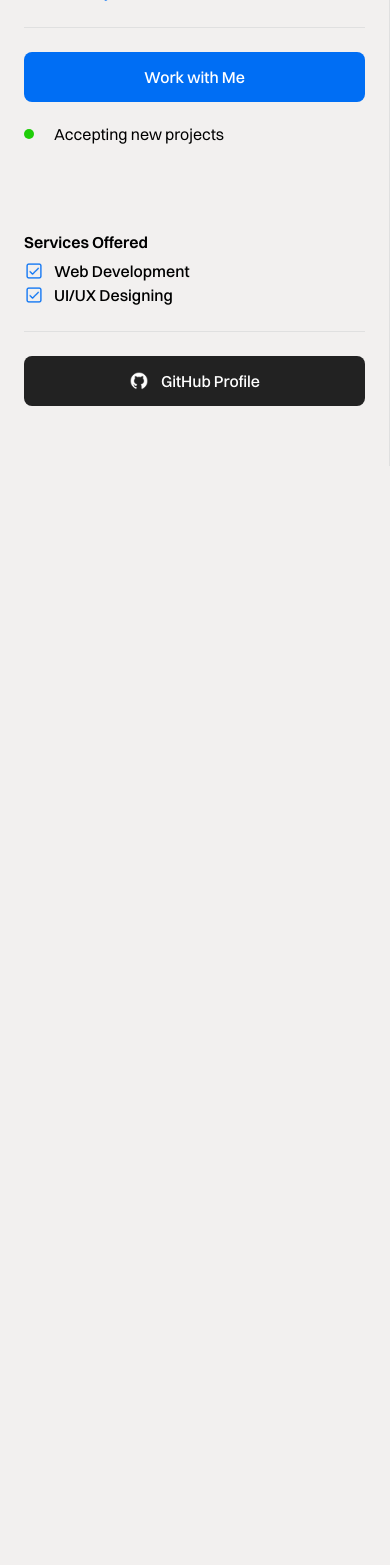
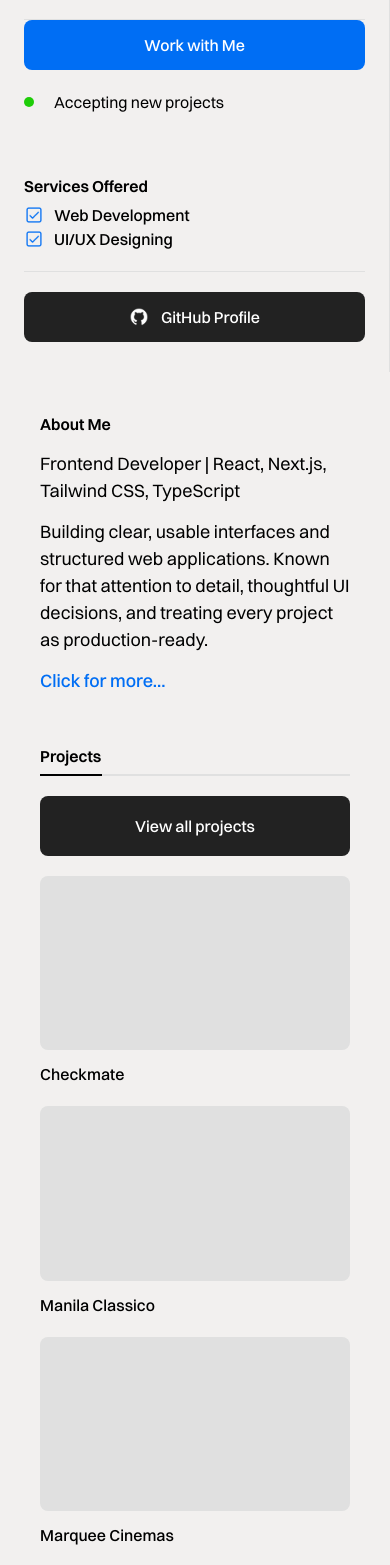
Before and after one commit to theojohnsosa/portfolio, a Next.js app: page / in a window 390 px wide. Shown: the part 432-1997 px from the top of the page. Before the commit the page ends 898 px from the top, so only its background shows below. Built offline with nearby package versions, Linux system fonts and the light colour scheme.

Commit message:
feat: created projects section in /overview (responsive)

```diff
--- a/src/app/components/Sidebar.jsx
+++ b/src/app/components/Sidebar.jsx
@@ -4,8 +4,8 @@ import Image from 'next/image'
 const Sidebar = () => {
   return (
     <>
-        <aside className='w-full md:w-[360px] min-h-fit md:min-h-screen flex flex-col gap-6 pt-[75px] pr-[24px] pl-[24px] bg-[#F2F0EF] border-r border-[#E0E0E0]'>
-            <div className='w-full flex flex-col'>
+        <aside className='w-full md:w-[360px] md:min-w-[360px] min-h-fit md:min-h-screen flex flex-col pt-[75px] pr-[24px] pl-[24px] pb-[20px] md:pb-[60px] bg-[#F2F0EF] border-r border-[#E0E0E0]'>
+            <div className='w-full flex flex-col mb-[20px]'>
                 <img
                     className='rounded-lg block mb-[10px]'
                     src="/profile.svg"
@@ -16,7 +16,7 @@ const Sidebar = () => {
                 <h1 className='font-semibold text-[30px]'>Theojohn Sosa</h1>
                 <p className='font-semibold text-[16px] text-[#006EF4]'>Frontend Developer</p>
             </div>
-            <div className='flex flex-col gap-[10px]'>
+            <div className='flex flex-col gap-[10px] mb-[20px]'>
                 <div className='flex items-center gap-[12px] text-[16px] font-normal text-black'>
                     <Image
                         src="/location.svg"
@@ -61,7 +61,7 @@ const Sidebar = () => {
                     <p>Accepting new projects</p>
                 </div>
             </div>
-            <div className='flex flex-col'>
+            <div className='flex flex-col mb-[20px]'>
                 <p className='font-semibold text-[16px] mb-[5px]'>Services Offered</p>
                 <div className='flex items-center gap-[10px]'>
                     <Image
@@ -81,7 +81,7 @@ const Sidebar = () => {
                 </div>
             </div>
             <hr className="border-[#E0E0E0]" />
-            <button className='mt-auto  mb-[60px] md:mb-[60px] w-full h-[50px] flex items-center justify-center gap-[12px] bg-[#222222] text-white text-[16px] font-medium rounded-lg hover:bg-[#303030] transition-colors duration-100 hover:shadow-lg'>
+            <button className='mt-[20px] mb-[10px] md:mb-[0px] w-full h-[50px] flex items-center justify-center gap-[12px] bg-[#222222] text-white text-[16px] font-medium rounded-lg hover:bg-[#303030] transition-colors duration-100 hover:shadow-lg'>
                 <Image
                     src="/github.svg"
                     alt='github'
--- a/src/app/page.js
+++ b/src/app/page.js
@@ -1,10 +1,56 @@
 import Sidebar from './components/Sidebar';
+import Link from 'next/link';
 
 export default function Home() {
   return (
     <>
       <div className='flex flex-col md:flex-row'>
         <Sidebar />
+        <main className='flex flex-col p-[40px]'>
+          <div className='flex flex-col w-full h-fit gap-[14px] mb-[50px]'>
+            <p className='font-semibold text-[16px]'>About Me</p>
+            <p className='font-normal text-[18px]'>Frontend Developer | React, Next.js, Tailwind CSS, TypeScript</p>
+            <p className='font-normal text-[18px]'>Building clear, usable interfaces and structured web applications. Known for that attention to detail, thoughtful UI decisions, and treating every project as production-ready.</p>
+            <Link
+              className='font-medium text-[18px] text-[#006EF4] hover:underline'
+              href="/more-info">
+              Click for more...
+            </Link>
+          </div>
+          <div className='flex flex-col w-full h-fit'>
+            <div className='flex flex-col mb-[20px]'>
+              <p className='font-semibold text-[16px] mb-[6px]'>Projects</p>
+              <hr className='border-none h-[2px]' style={{background: 'linear-gradient(to right, black 62px, #E0E0E0 62px)'}} />
+            </div>
+            <button className='w-full h-[60px] flex items-center justify-center bg-[#222222] text-white font-medium text-[16px] rounded-lg hover:bg-[#303030] transition-colors duration-100 hover:shadow-lg mb-[20px]'>View all projects</button>
+            <div className='grid grid-cols-1 md:grid-cols-2 gap-[20px]'>
+              <Link
+                className='flex flex-col gap-[12px]'
+                href='#'>
+                <div className='w-full aspect-video bg-[#E0E0E0] rounded-lg hover:shadow-lg'></div>
+                <p className='font-medium text-[16px]'>Checkmate</p>
+              </Link>
+              <Link
+                className='flex flex-col gap-[12px]'
+                href='#'>
+                <div className='w-full aspect-video bg-[#E0E0E0] rounded-lg hover:shadow-lg'></div>
+                <p className='font-medium text-[16px]'>Manila Classico</p>
+              </Link>
+              <Link
+                className='flex flex-col gap-[12px]'
+                href='#'>
+                <div className='w-full aspect-video bg-[#E0E0E0] rounded-lg hover:shadow-lg'></div>
+                <p className='font-medium text-[16px]'>Marquee Cinemas</p>
+              </Link>
+              <Link
+                className='flex flex-col gap-[12px]'
+                href='#'>
+                <div className='w-full aspect-video bg-[#E0E0E0] rounded-lg hover:shadow-lg'></div>
+                <p className='font-medium text-[16px]'>Unity</p>
+              </Link>
+            </div>
+          </div>
+        </main>
       </div>
     </>
   );
```
